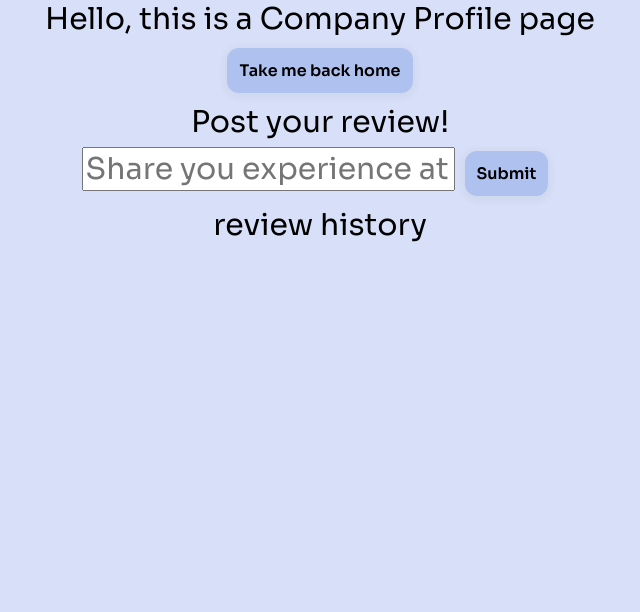
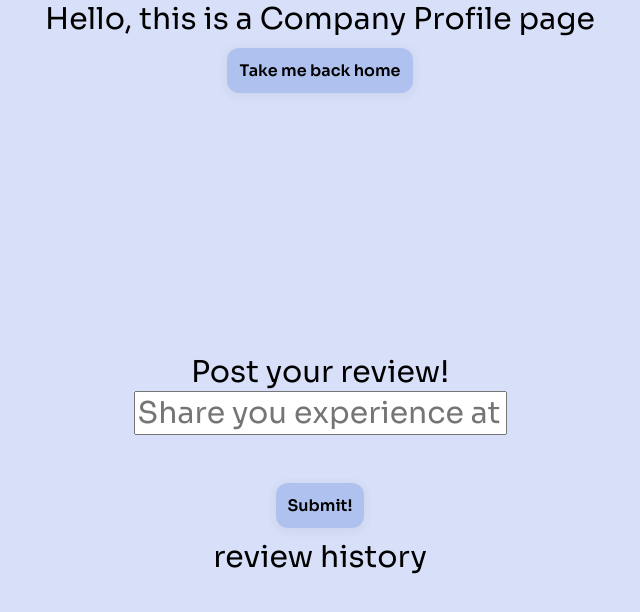
Before and after one commit to adeline-su/WiSdom, a React (Create React App) app in the folder frontend/my-app/: page /company-profile in a window 1280 px wide. Shown: the top 612 px of the page, without its empty margins (320-960 px from the left). Built offline with nearby package versions, Linux system fonts and the light colour scheme; no server answers.

Commit message:
THE REVIEWS FINALLY POST WOOOOO

```diff
--- a/frontend/my-app/src/components/PostReview.js
+++ b/frontend/my-app/src/components/PostReview.js
@@ -1,46 +1,84 @@
 import React, { useEffect, useRef, useState } from 'react';
 import { Link, useNavigate, redirect } from "react-router-dom";
-import { getDatabase, ref, set, onValue } from "firebase/database";
+//import { getDatabase, ref, set, onValue } from "firebase/database";
 import handleSubmit from '../handlesubmit';
+//import { database } from "../firebase";
+import { getDatabase, ref, child, push, update } from "firebase/database";
+
 
 //post to firebase
 
+const database = getDatabase();
 
+//name, a, b, b - rate out of five
 
-function writeUserData(data) {
-const db = getDatabase();
-set(ref(db, 'testing3!!!'), {
-    test_key:data
-});}
+// function writeUserData(data) {
+// const db = getDatabase();
+// set(ref(db, 'testing3!!!'), {
+//     test_key:data
+// })}
 
 
 //const [description, setdescritpion] = useState('')
 
-const PostReviewBox = () => {
-     const [reviewInput, setReviewInput] = useState("")
-     const dataRef = useRef()
 
-     const submithandler = (e) => {
-          e.preventDefault()
-          handleSubmit(dataRef.current.value)
-          dataRef.current.value = ""
+
+
+
+function PostReviewBox() {
+     const [reviewInput, setReviewInput] = useState('')
+
+
+
+     //Push Function
+     const Push = () => {
+          const db = getDatabase();
+          const postData = {
+               Name : "Placeholder name",
+                Message : reviewInput
+             };
+          const newPostKey = push(child(ref(db), 'posts')).key;
+          const updates = {}
+          updates['/posts/' + newPostKey] = postData
+          update(ref(db), updates)
+     //      db.ref("/Reviews").set({
+     //      Name : "Placeholder name",
+     //      Message : reviewInput,
+     // }).catch(alert);
      }
 
-    const navigate = useNavigate
+    //const navigate = useNavigate
 
     return (
-     <div>
+     <div style={{marginTop : 250}}>
+
+     {/* this is the tutorial
+     <div className="App" style={{marginTop : 250}}>
+      <center>
+      <input placeholder="Enter your name" value={name}
+      onChange={(e) => setName(e.target.value)}/>
+      <br/><br/>
+      <input placeholder="Enter your age" value={age}
+      onChange={(e) => setAge(e.target.value)}/>
+      <br/><br/>
+      <button onClick={Push}>PUSH</button>
+      </center>
+    </div> */}
           <p> Post your review! </p>
 
-          <form onSubmit={submithandler}>
+          {/* <form onSubmit={submithandler}> */}
                <input className = 'reviewbox'
                     type = "text"
                     placeholder="Share you experience at this company"
                     onChange={(e) => setReviewInput(e.target.value)}
                     value={reviewInput} />
                     {console.log("Log:",reviewInput)}
-                    <button  onClick={writeUserData(reviewInput)}>Submit</button>
-          </form>
+
+                    <br/><br/>
+
+                    <button  onClick={Push}>Submit!</button>
+
+          {/* </form> */}
 
           {/* <div className="App">
                <form onSubmit={submithandler}>
--- a/frontend/my-app/src/firebase.js
+++ b/frontend/my-app/src/firebase.js
@@ -5,6 +5,12 @@ import { initializeApp } from "firebase/app";
 import { getFirestore } from "firebase/firestore";
 // TODO: Add SDKs for Firebase products that you want to use
 // https://firebase.google.com/docs/web/setup#available-libraries
+
+//import { getDatabase } from "firebase/database";
+
+//may delete
+//import firebase from 'firebase';
+
 
 // Your web app's Firebase configuration
 // For Firebase JS SDK v7.20.0 and later, measurementId is optional
@@ -25,4 +31,8 @@ const app = initializeApp(firebaseConfig);
 // const auth = getAuth(app);
 const db = getFirestore(app);
 
-export { app, db }
+
+//may delete
+
+export  { app, db}
+//export default database;
```
Also changed, not shown: frontend/my-app/src/components/Home.js (line endings or trailing spaces).
